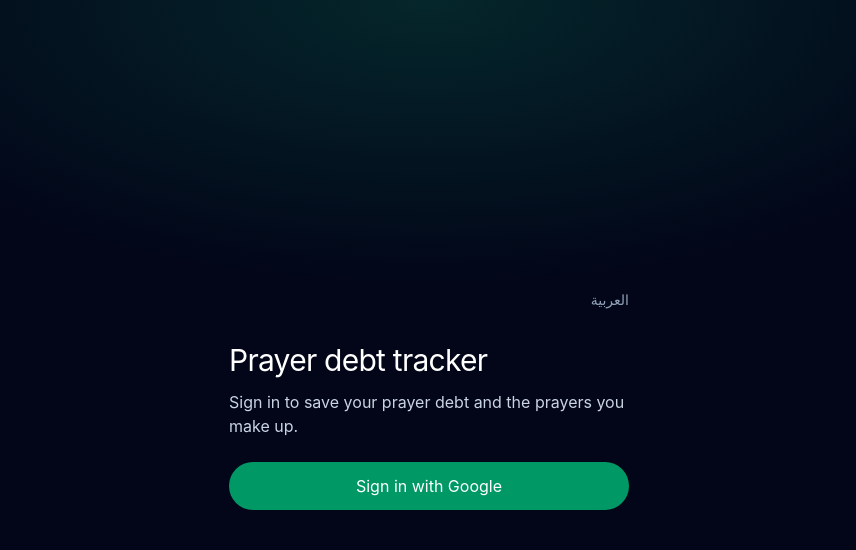
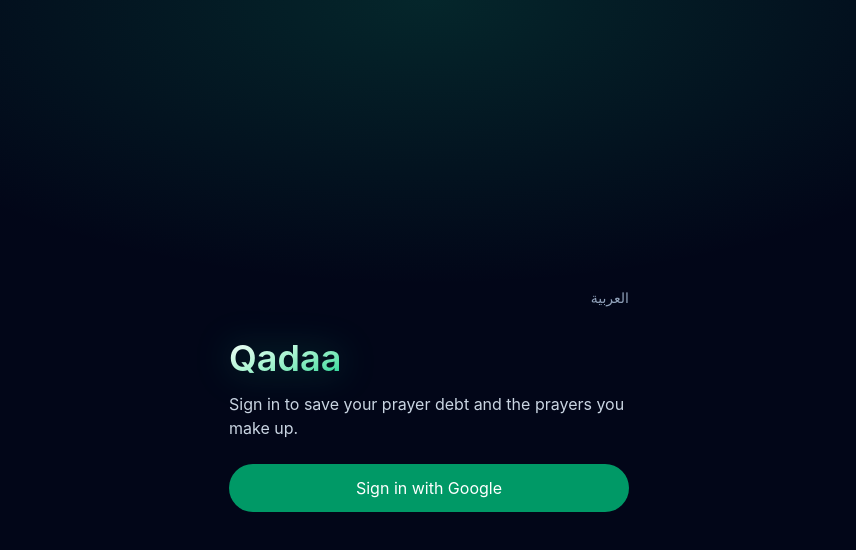
Before and after one commit to BadrAlSayed/prayer-tracker, a React (Vite) app: page / in a window 1280 px wide. Shown: the top 550 px of the page, without its empty margins (211-1067 px from the left). Built offline with nearby package versions, Linux system fonts and the light colour scheme; no server answers.

Commit message:
feat: add title

```diff
--- a/index.html
+++ b/index.html
@@ -4,7 +4,7 @@
     <meta charset="UTF-8" />
     <link rel="icon" type="image/svg+xml" href="/favicon.svg" />
     <meta name="viewport" content="width=device-width, initial-scale=1.0" />
-    <title>Prayer debt tracker</title>
+    <title>Qadaa</title>
   </head>
   <body>
     <div id="root"></div>
--- a/src/App.tsx
+++ b/src/App.tsx
@@ -1,6 +1,7 @@
 import { useEffect, useState } from 'react'
 import type { Session } from '@supabase/supabase-js'
 import { useTranslation } from 'react-i18next'
+import { AppTitle } from './components/AppTitle'
 import { Home } from './components/Home'
 import { LanguageToggle } from './components/LanguageToggle'
 import { PageShell } from './components/PageShell'
@@ -79,7 +80,7 @@ function App() {
       <div className="mb-8 flex justify-end">
         <LanguageToggle />
       </div>
-      <h1 className="mb-3 text-3xl tracking-tight text-white">{t('appName')}</h1>
+      <AppTitle className="mb-4" />
       {loading ? (
         <p>{t('auth.checking')}</p>
       ) : (
--- /dev/null
+++ b/src/components/AppTitle.tsx
@@ -0,0 +1,13 @@
+import { useTranslation } from 'react-i18next'
+
+export function AppTitle({ className = '' }: { className?: string }) {
+  const { t } = useTranslation()
+
+  return (
+    <h1 className={`text-4xl leading-none font-semibold ${className}`}>
+      <span className="bg-gradient-to-br from-white via-emerald-200 to-emerald-400 bg-clip-text text-transparent drop-shadow-[0_0_18px_rgba(16,185,129,0.35)]">
+        {t('appName')}
+      </span>
+    </h1>
+  )
+}
--- a/src/components/Home.tsx
+++ b/src/components/Home.tsx
@@ -1,6 +1,7 @@
 import { useState, type FormEvent } from 'react'
 import { useTranslation } from 'react-i18next'
 import { useAddPrayerLog, usePrayerOverview, useResetDebt, useSaveDebt } from '../data/prayers'
+import { AppTitle } from './AppTitle'
 import { LanguageToggle } from './LanguageToggle'
 import { dateLocale } from '../i18n'
 import {
@@ -98,8 +99,8 @@ export function Home({
     <div>
       <header className="flex items-start justify-between gap-4">
         <div>
-          <p className="text-sm text-slate-400">{name}</p>
-          <h1 className="text-3xl tracking-tight text-white">{t('appName')}</h1>
+          <p className="mb-2 text-sm text-slate-400">{name}</p>
+          <AppTitle />
         </div>
         <div className="mt-1 flex items-center gap-4">
           <LanguageToggle />
--- a/src/i18n/ar.ts
+++ b/src/i18n/ar.ts
@@ -1,5 +1,5 @@
 const ar = {
-  appName: 'متتبع قضاء الصلاة',
+  appName: 'قَضَاء',
   language: {
     switch: 'English',
     label: 'تغيير اللغة',
--- a/src/i18n/en.ts
+++ b/src/i18n/en.ts
@@ -1,5 +1,5 @@
 const en = {
-  appName: 'Prayer debt tracker',
+  appName: 'Qadaa',
   language: {
     switch: 'العربية',
     label: 'Switch language',
```
